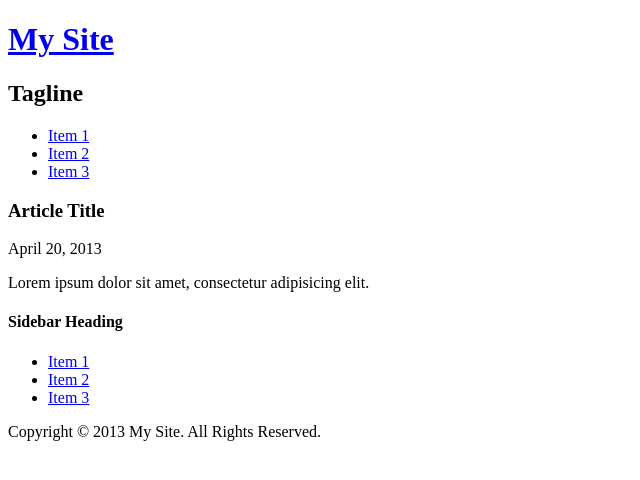
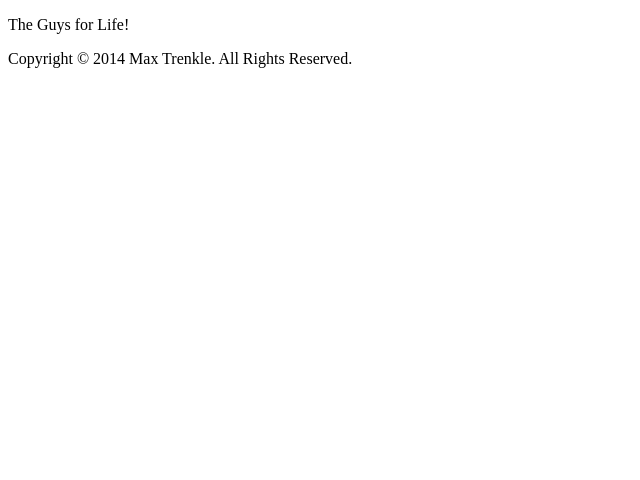
Before and after one commit to MaxTrenkle/maxtrenkle.github.io, a plain HTML site: page index.html in a window 1280 px wide. Shown: the whole page, without its empty margins (0-640 px from the left). Drawn offline with Linux system fonts and the light colour scheme.

Commit message:
funny haha

```diff
--- a/index.html
+++ b/index.html
@@ -10,36 +10,7 @@
         <![endif]-->
     </head>
     <body>
-        <header role="banner">
-            <hgroup>
-                <h1><a href="#">My Site</a></h1>
-                <h2>Tagline</h2>
-            </hgroup>
-            <nav>
-                <ul role="navigation">
-                    <li><a href="#">Item 1</a></li>
-                    <li><a href="#">Item 2</a></li>
-                    <li><a href="#">Item 3</a></li>
-                </ul>
-            </nav>
-        </header>
-        <article role="main">
-            <header>
-                <h3>Article Title</h3>
-                <time datetime="2013-04-20T04:20:00-07:00">April 20, 2013</time>
-            </header>
-            <section>
-                <p>Lorem ipsum dolor sit amet, consectetur adipisicing elit.</p>
-            </section>
-        </article>
-        <aside>
-            <h4>Sidebar Heading</h4>
-            <ul>
-                <li><a href="#">Item 1</a></li>
-                <li><a href="#">Item 2</a></li>
-                <li><a href="#">Item 3</a></li>
-            </ul>
-        </aside>
-        <footer>Copyright &copy; 2013 My Site. All Rights Reserved.</footer>
+        <p> The Guys for Life! </p>
+        <footer>Copyright &copy; 2014 Max Trenkle. All Rights Reserved.</footer>
     </body>
 </html>
```
